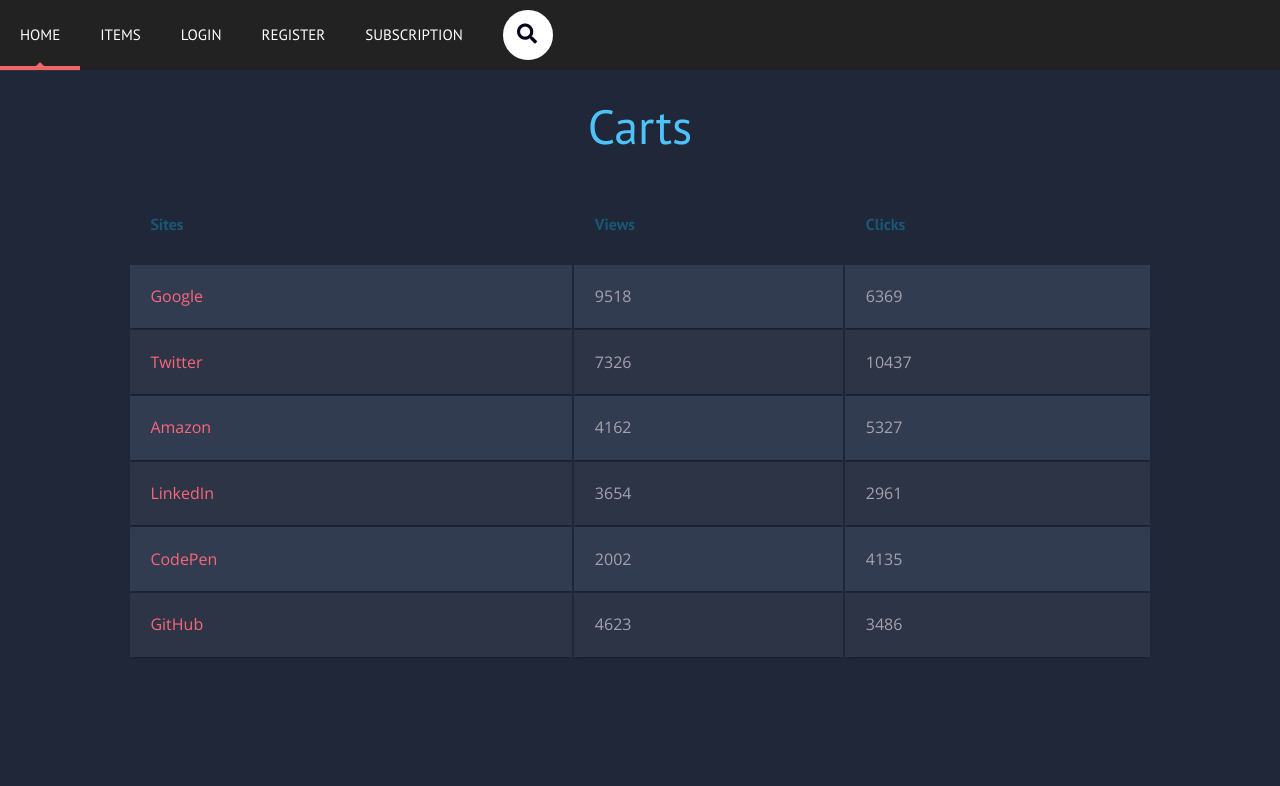
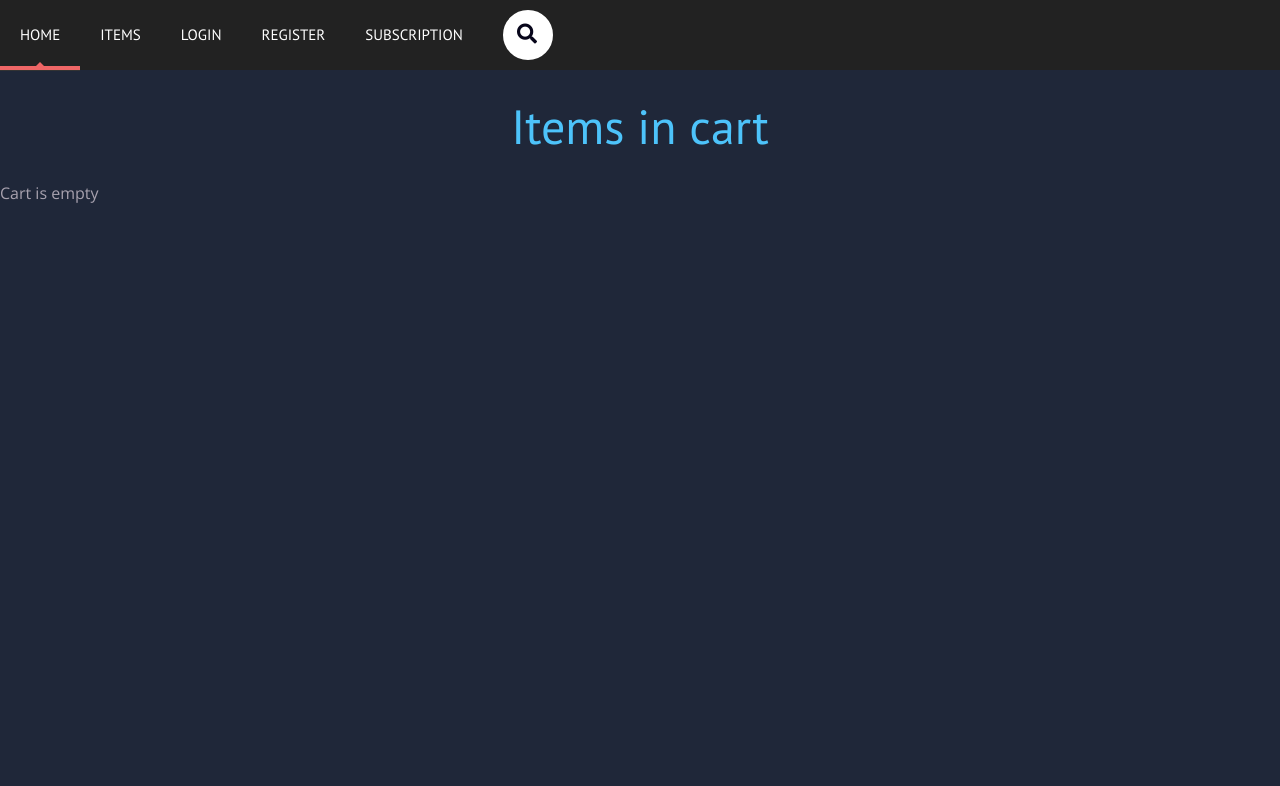
Before and after one commit to SqpuHkS/eCommerce_project, a Django app: page /cart/ in a window 1280 px wide. Shown: the top 786 px of the page. Run offline with Django 3.2, Linux system fonts and the light colour scheme; tables that the repository leaves empty hold one stand-in row (values such as "Sample post"); some libraries are stand-ins or nearby versions.

Commit message:
updated the cart table

```diff
--- a/carts/templates/carts/home.html
+++ b/carts/templates/carts/home.html
@@ -10,48 +10,30 @@
 {% endblock %}
 
 {% block content %}
-    <h1>Carts</h1>
+    <h1>Items in cart</h1>
 
+    {% if cart.items.exists %}
         <table class="container">
             <thead>
                 <tr>
-            <th><h1>Sites</h1></th>
-            <th><h1>Views</h1></th>
-            <th><h1>Clicks</h1></th>
+                    <th><h1>Item</h1></th>
+                    <th><h1>Price, $</h1></th>
+                    <th><h1>Remove</h1></th>
                 </tr>
             </thead>
             <tbody>
+            {% for item in cart.items.all %}
                 <tr>
-            <td>Google</td>
-            <td>9518</td>
-            <td>6369</td>
+                    <td>{{ item.title.capitalize }}</td>
+                    <td>{{ item.price }}</td>
+                    <td>{% include 'items/snippets/update-card.html' with object=item cart=cart item=item%}</td>
                 </tr>
-        <tr>
-            <td>Twitter</td>
-            <td>7326</td>
-            <td>10437</td>
-        </tr>
-        <tr>
-            <td>Amazon</td>
-            <td>4162</td>
-            <td>5327</td>
-        </tr>
-        <tr>
-            <td>LinkedIn</td>
-            <td>3654</td>
-            <td>2961</td>
-        </tr>
-        <tr>
-            <td>CodePen</td>
-            <td>2002</td>
-            <td>4135</td>
-        </tr>
-        <tr>
-            <td>GitHub</td>
-            <td>4623</td>
-            <td>3486</td>
-        </tr>
+            {% endfor %}
             </tbody>
         </table>
 
+    {% else %}
+        <p>Cart is empty</p>
+    {% endif %}
+
 {% endblock %}
--- a/static/css/carts/home.css
+++ b/static/css/carts/home.css
@@ -37,12 +37,12 @@ h2 {
 h2 a {
   font-weight: 700;
   text-transform: uppercase;
-  color: #FB667A;
+  color: #fbe266;
   text-decoration: none;
 }
 
 .blue { color: #185875; }
-.yellow { color: #FFF842; }
+.yellow {   color:#ee6666; }
 
 .container th h1 {
 	  font-weight: bold;
@@ -88,7 +88,7 @@ h2 a {
 	  background-color: #1F2739;
 }
 
-.container td:first-child { color: #FB667A; }
+.container td:first-child { color: #fbe266; }
 
 .container tr:hover {
    background-color: #464A52;
@@ -98,8 +98,12 @@ h2 a {
 }
 
 .container td:hover {
-  background-color: #FFF842;
+    background-color:#ee6666;
   color: #403E10;
+}
+
+.container td:last-child{
+    width: 120px;
 }
 
 @media (max-width: 800px) {
```
Lines whose indentation alone changed are shown as unchanged.
